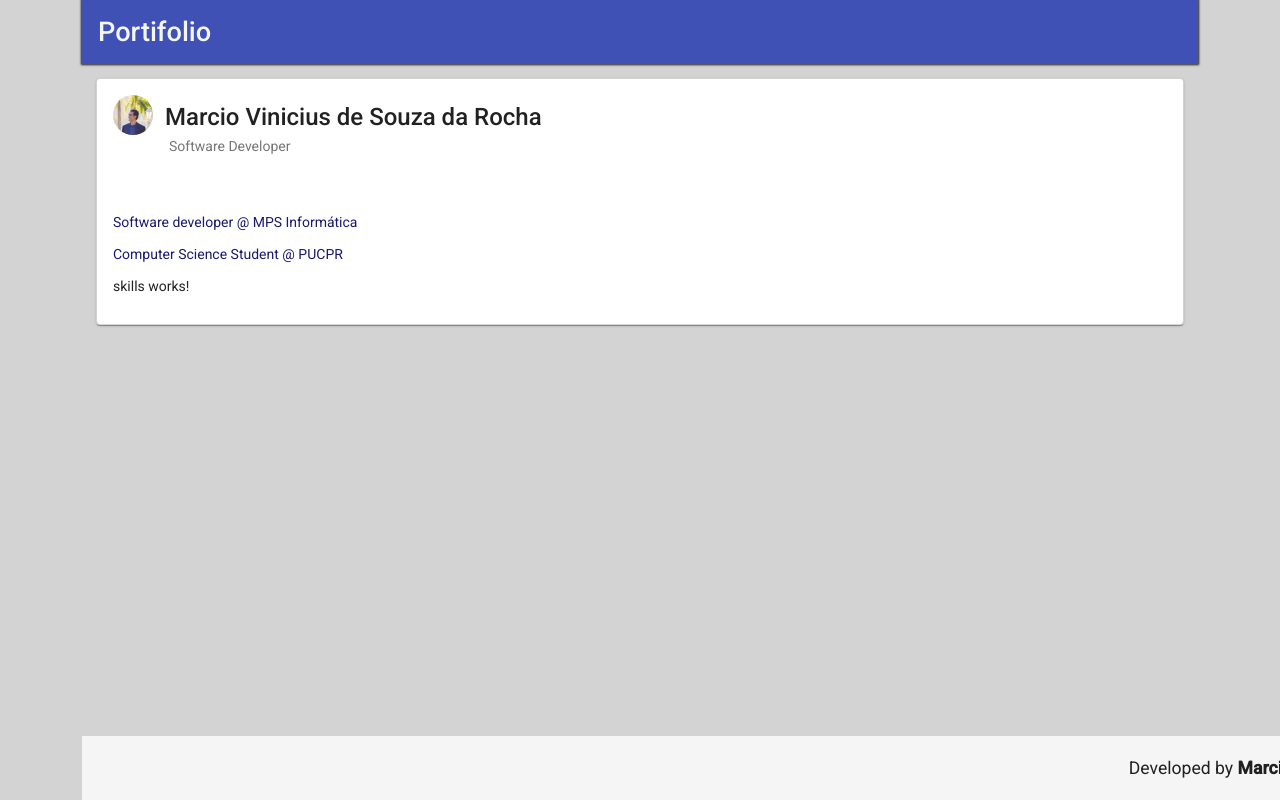
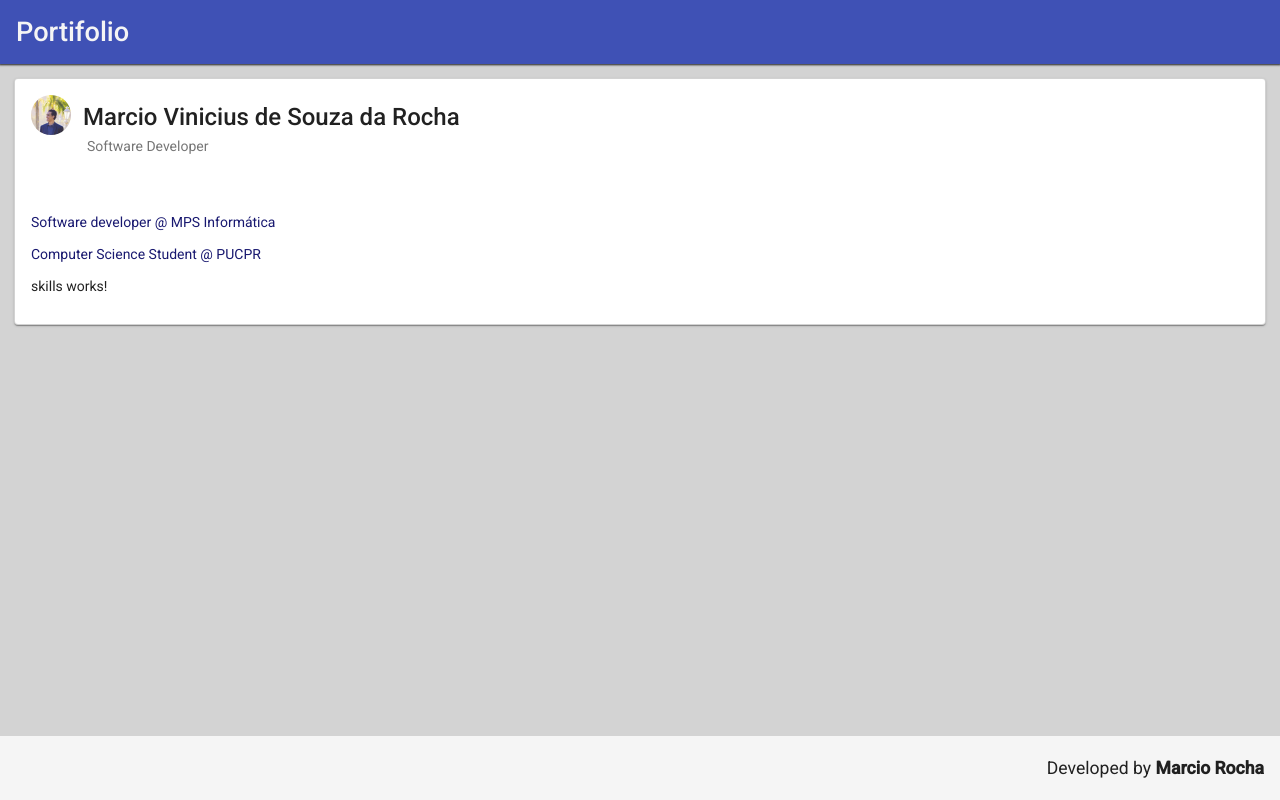
Before and after one commit to MarciovsRocha/angular_app, an Angular app: page / in a window 1280 px wide. Built offline with nearby package versions, Linux system fonts and the light colour scheme.

Commit message:
removido container do body da applicação

```diff
--- a/src/app/app.component.html
+++ b/src/app/app.component.html
@@ -1,6 +1,4 @@
-<div class="container">
-    <app-nav></app-nav>
-    <app-body></app-body>
-    <app-footer></app-footer>
-    <router-outlet></router-outlet>
-</div>
+<app-nav></app-nav>
+<app-body></app-body>
+<app-footer></app-footer>
+<router-outlet></router-outlet>
```
